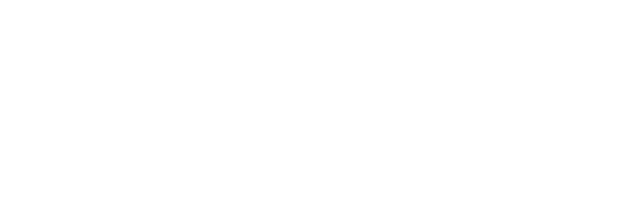
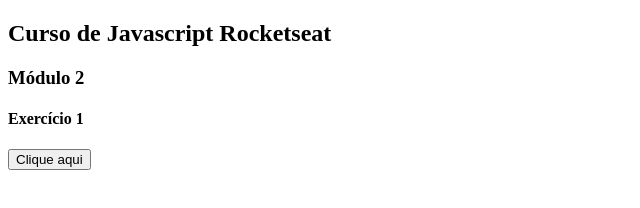
Before and after one commit to PatrickDupin/Rocketseat-Starter, a plain HTML site: page CursoJavascript/modulo2/exercicio1.html in a window 1280 px wide. Shown: the whole page, without its empty margins (0-640 px from the left). Drawn offline with Linux system fonts and the light colour scheme.

Commit message:
atividades - modulo 2

```diff
--- a/CursoJavascript/modulo2/exercicio1.html
+++ b/CursoJavascript/modulo2/exercicio1.html
@@ -1,14 +1,18 @@
 <!DOCTYPE html>
 <html lang="pt-br">
 <head>
-	<meta charset="UTF-8">
-	<meta name="viewport" content="width=device-width, initial-scale=1.0">
-	<title>Curso de Javascript by Rocketseat</title>
+    <meta charset="UTF-8">
+    <meta name="viewport" content="width=device-width, initial-scale=1.0">
+    <title>Curso Javascript - Exercício 1</title>
 </head>
 <body>
+    <h2>Curso de Javascript Rocketseat</h2>
+    <h3>Módulo 2</h3>
+	<h4>Exercício 1</h4>
+	<input type="button" name="btn" value="Clique aqui" />
+    <script>
 
-	<script>
 
-	</script>
+    </script>
 </body>
 </html>
```
